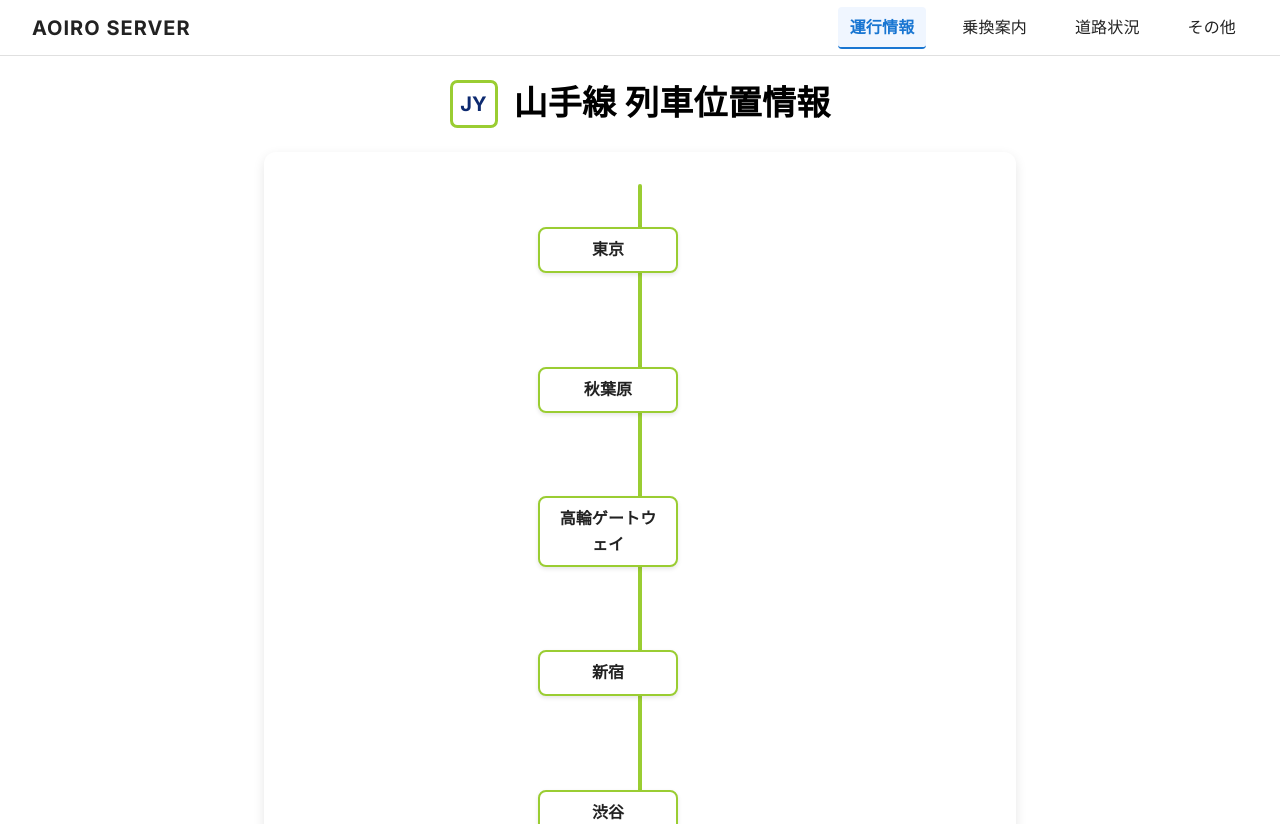
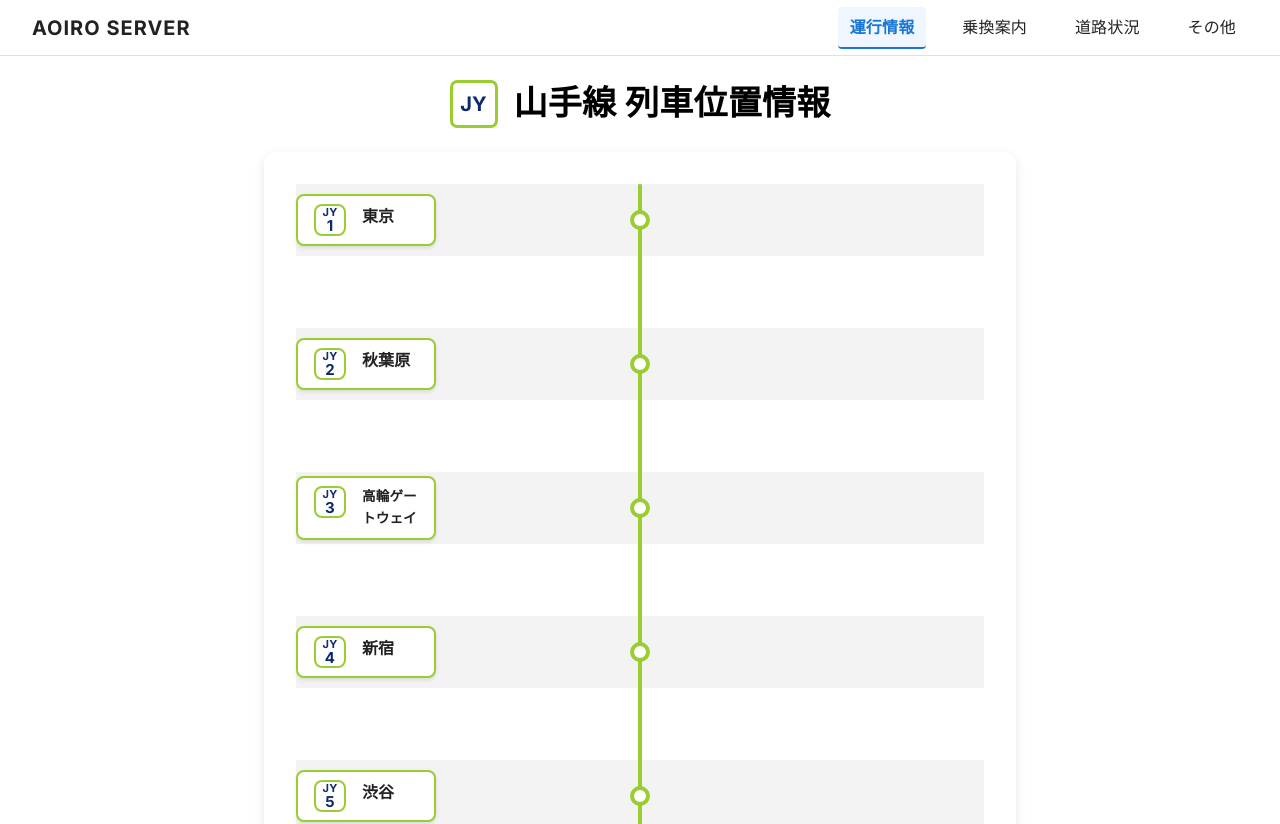
Before and after one commit to AOIROSERVER/aoiro-web, a Next.js app: page /train-status/1/train-position in a window 1280 px wide. Shown: the top 824 px of the page. Built offline with nearby package versions, Linux system fonts and the light colour scheme; no server answers.

Commit message:
chore: Netlify用にnext export対応

```diff
--- a/package.json
+++ b/package.json
@@ -1,5 +1,5 @@
 {
-  "name": "AOIROSERVERアプリ",
+  "name": "aoiro-web",
   "version": "0.1.0",
   "private": true,
   "scripts": {
--- a/src/app/train-status/[lineId]/train-position/page.tsx
+++ b/src/app/train-status/[lineId]/train-position/page.tsx
@@ -1,4 +1,5 @@
 "use client";
+import React from "react";
 import { Box, Typography, Card, Modal, Paper, LinearProgress, IconButton } from "@mui/material";
 import TrainIcon from "@mui/icons-material/Train";
 import CloseIcon from '@mui/icons-material/Close';
@@ -302,6 +303,9 @@ function normalizeStationName(name: string): string {
     .replace(/[Ａ-Ｚａ-ｚ０-９]/g, s => String.fromCharCode(s.charCodeAt(0) - 0xFEE0)); // 全角→半角
 }
 
+// 均等な高さの定数
+const ROW_HEIGHT = 72;
+
 export default function TrainPositionPage() {
   const [lineName, setLineName] = useState<string>('');
   const [lineCode, setLineCode] = useState<string>('JY1');
@@ -394,6 +398,12 @@ export default function TrainPositionPage() {
     const progress = ((stationIndex + 1) / totalStations) * 100;
     // 路線名から画像URLを取得
     const trainImageUrl = TRAIN_IMAGE_URLS[lineName] || DEFAULT_TRAIN_IMAGE_URL;
+    // 駅ごとに路線記号の数字部分を連番で表示
+    const match = lineCode.match(/^([A-Z]+)/i);
+    const lineAlpha = match ? match[1] : lineCode;
+    const lineNum = (stationIndex + 1).toString();
+    // 駅名が長い場合はフォントサイズを小さくする
+    const isLongName = modalStation.length >= 8;
     return (
       <Modal open={modalOpen} onClose={() => setModalOpen(false)}>
         <Box sx={{
@@ -501,52 +511,97 @@ export default function TrainPositionPage() {
               width: 4,
               backgroundColor: lineColor,
               borderRadius: 2,
-              zIndex: 1
+              zIndex: 100
             }}
           />
 
-          {/* 駅と列車 */}
+          {/* 駅ドット（中央線上の白丸）を全駅分絶対配置で描画 */}
           <Box sx={{ display: 'flex', flexDirection: 'column', alignItems: 'center', width: '100%' }}>
-            {stations.map((station, index) => (
-              <Box
-                key={station.code}
-                sx={{
-                  display: 'flex',
-                  flexDirection: 'column',
-                  alignItems: 'center',
-                  py: 4,
-                  position: 'relative',
-                  zIndex: 2
-                }}
-              >
-                {/* 駅名枠と電車マークを完全分離して横並び */}
-                <Box sx={{ display: 'flex', alignItems: 'center', justifyContent: 'center', mb: 1 }}>
+            {stations.map((station, index) => {
+              // 駅ごとに路線記号の数字部分を連番で表示
+              const match = lineCode.match(/^([A-Z]+)/i);
+              const lineAlpha = match ? match[1] : lineCode;
+              const lineNum = (index + 1).toString();
+              // 駅名が長い場合はフォントサイズを小さくする
+              const isLongName = station.name.length >= 8;
+              return (
+                <React.Fragment key={station.code}>
+                  {/* 1駅分の行 */}
+                  <Box sx={{ position: 'relative', display: 'flex', alignItems: 'center', width: '100%', minHeight: `${ROW_HEIGHT}px`, background: '#f3f3f3' }}>
+                    {/* 駅名ボックス */}
                     <Box
                       sx={{
-                      display: 'block',
+                        width: 140,
+                        minWidth: 100,
                         backgroundColor: 'white',
                         border: `2px solid ${lineColor}`,
                         borderRadius: 2,
                         px: 2,
                         py: 1,
                         boxShadow: '0 2px 4px rgba(0,0,0,0.1)',
-                      width: 140,
-                      textAlign: 'center',
+                        textAlign: 'left',
                         overflow: 'visible',
-                      zIndex: 10,
-                      margin: '0 auto',
+                        zIndex: 100,
+                        marginLeft: 0,
+                        display: 'flex',
+                        alignItems: 'flex-start',
+                        mr: 2,
                       }}
                     >
+                      {/* 路線記号バッジ */}
+                      <Box
+                        sx={{
+                          width: 32,
+                          height: 32,
+                          borderRadius: '8px',
+                          backgroundColor: 'white',
+                          border: `2px solid ${lineColor}`,
+                          display: 'flex',
+                          flexDirection: 'column',
+                          alignItems: 'center',
+                          justifyContent: 'center',
+                          color: '#0d2a70',
+                          marginRight: 1,
+                          mr: 1,
+                          p: 0,
+                          lineHeight: 1,
+                          overflow: 'hidden',
+                          flexShrink: 0,
+                          flexGrow: 0,
+                          alignSelf: 'flex-start',
+                        }}
+                      >
+                        <span style={{ fontSize: '11px', fontWeight: 700, lineHeight: 1 }}>{lineAlpha}</span>
+                        {lineNum && <span style={{ fontSize: '15px', fontWeight: 700, lineHeight: 1 }}>{lineNum}</span>}
+                      </Box>
                       <Typography
                         variant="h6"
-                      sx={{ fontWeight: 600, color: '#222', fontSize: '1rem' }}
+                        sx={{ fontWeight: 600, color: '#222', fontSize: isLongName ? '0.85rem' : '1rem', textAlign: 'left', ml: 1 }}
                       >
                         {station.name}
                       </Typography>
                     </Box>
-                  {/* 電車マークと野球ベース or 空白スペース */}
-                  {currentStations.includes(normalizeStationName(station.name)) ? (
-                    <Box sx={{ display: 'flex', flexDirection: 'column', alignItems: 'center', ml: 2, width: 48, position: 'relative' }}>
+                    {/* 中央線（縦線） */}
+                    <Box sx={{ position: 'absolute', left: '50%', top: 0, height: '100%', width: 4, background: lineColor, borderRadius: 2, zIndex: 1, transform: 'translateX(-50%)' }} />
+                    {/* 駅ドット（白丸） */}
+                    <Box
+                      sx={{
+                        position: 'absolute',
+                        left: '50%',
+                        top: '50%',
+                        transform: 'translate(-50%, -50%)',
+                        width: 20,
+                        height: 20,
+                        borderRadius: '50%',
+                        background: '#fff',
+                        border: `4px solid ${lineColor}`,
+                        zIndex: 100,
+                        pointerEvents: 'none',
+                      }}
+                    />
+                    {/* 電車マーク（駅ドットの左側） */}
+                    {currentStations.includes(normalizeStationName(station.name)) && (
+                      <Box sx={{ position: 'absolute', left: 'calc(50% - 56px)', top: '50%', transform: 'translate(-50%, -50%)', width: 48, height: 68, display: 'flex', flexDirection: 'column', alignItems: 'center', justifyContent: 'flex-start', zIndex: 3 }}>
                         {/* Googleマップ風の白い半透明円エフェクト */}
                         <span style={{
                           position: 'absolute',
@@ -564,19 +619,24 @@ export default function TrainPositionPage() {
                         <img
                           src={STATION_TRAIN_ICON_URLS[lineName] || DEFAULT_STATION_TRAIN_ICON_URL}
                           alt="電車"
-                        style={{ width: 48, height: 48, cursor: 'pointer', position: 'relative', zIndex: 2 }}
+                          className="train-icon-hover"
+                          style={{ width: 48, height: 48, cursor: 'pointer', position: 'relative', zIndex: 2, animation: 'train-hover 2s ease-in-out infinite' }}
                           onClick={() => handleTrainIconClick(station.name)}
                         />
-                      <svg width="28" height="20" viewBox="0 0 28 20" style={{ marginTop: -4 }}>
+                        {/* 野球ベース（三角形） */}
+                        <svg width="28" height="20" viewBox="0 0 28 20" style={{ marginTop: 0 }}>
                           <polygon points="14,20 0,0 28,0" fill="#e0e0e0" stroke="#222" strokeWidth="2" />
                         </svg>
                       </Box>
-                  ) : (
-                    <Box sx={{ width: 48, height: 68, ml: 2 }} />
                     )}
                   </Box>
-              </Box>
-            ))}
+                  {/* 駅間（白背景） ※最後の駅の後ろには表示しない */}
+                  {index < stations.length - 1 && (
+                    <Box sx={{ width: '100%', height: `${ROW_HEIGHT}px`, background: '#fff' }} />
+                  )}
+                </React.Fragment>
+              );
+            })}
           </Box>
         </Box>
       </Box>
--- a/src/app/train-status/[lineId]/train-position/train-icon-anim.css
+++ b/src/app/train-status/[lineId]/train-position/train-icon-anim.css
@@ -30,3 +30,21 @@
   50%  { filter: blur(2px); opacity: 0.7; }
   100% { filter: blur(0px); opacity: 1; }
 }
+
+/* 電車マーク自体のホバリングアニメーション */
+@keyframes train-hover {
+  0%   { transform: translateY(0px); }
+  50%  { transform: translateY(-3px); }
+  100% { transform: translateY(0px); }
+}
+
+/* 電車マークのホバー効果 */
+.train-icon-hover {
+  transition: all 0.3s ease;
+}
+
+.train-icon-hover:hover {
+  transform: scale(1.1) translateY(-2px);
+  filter: brightness(1.1);
+  box-shadow: 0 4px 12px rgba(0, 0, 0, 0.2);
+}
```
Also changed, not shown: 2 other files (tests, documents, lock files or other folders). Lines whose indentation alone changed are shown as unchanged.
